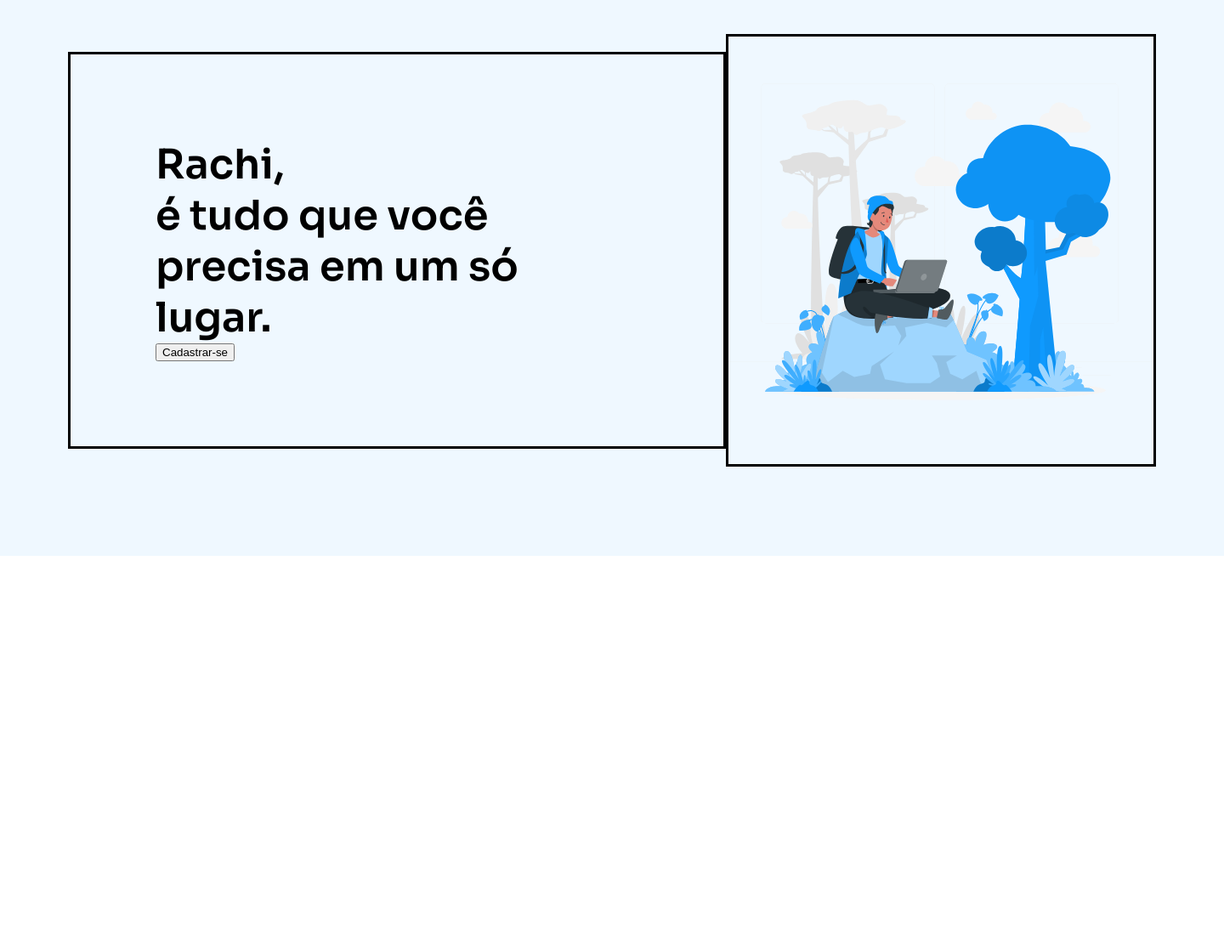
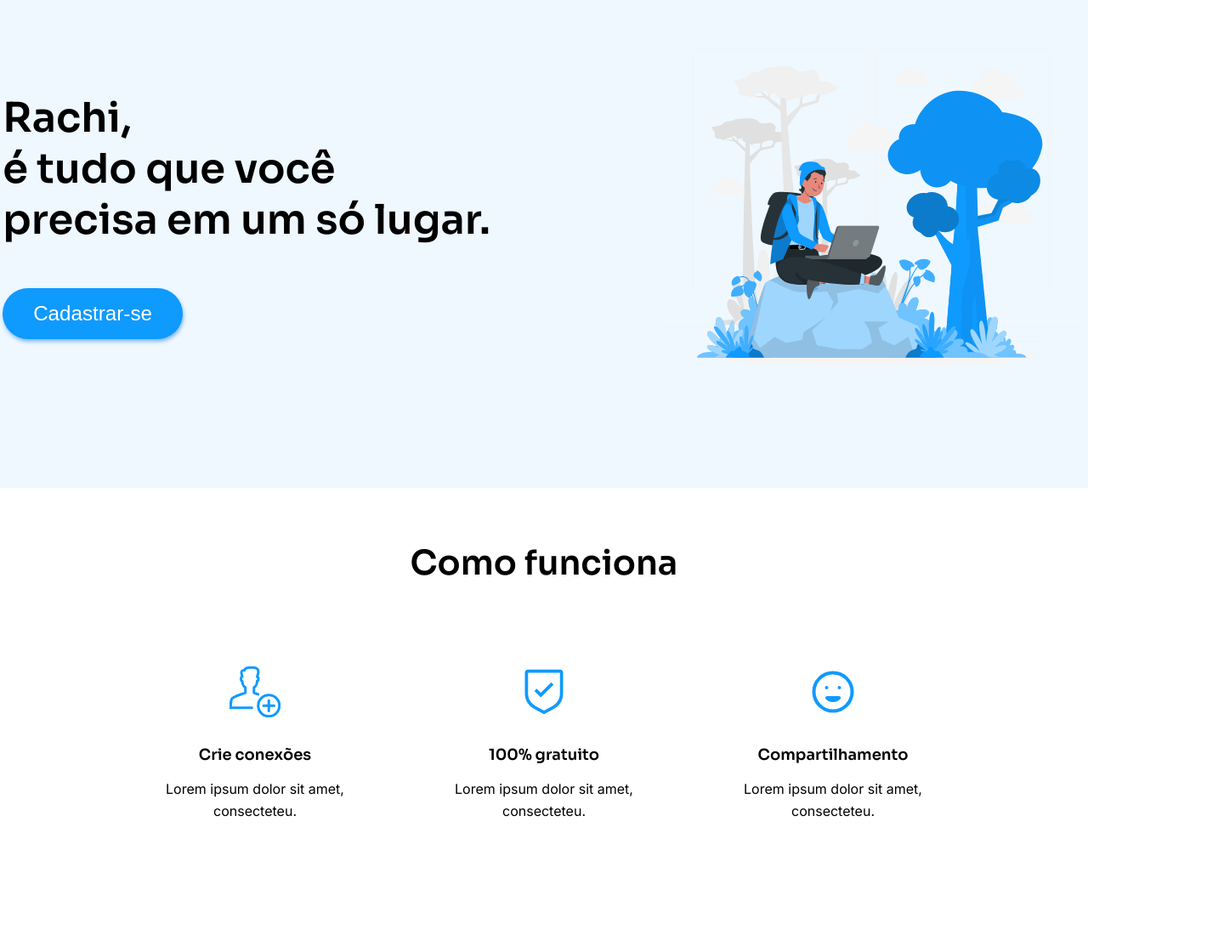
Before and after one commit to joykepler/desafio19, a plain HTML site: page index.html in a window 1280 px wide. Shown: the part 136-1249 px from the top of the page at 85% size, 1440 px wide, since content can reach past the window. Before the commit the page ends 800 px from the top, so only its background shows below. Drawn offline with Linux system fonts and the light colour scheme.

Commit message:
index e style

```diff
--- a/index.html
+++ b/index.html
@@ -20,7 +20,7 @@
    </header>
     <main>
         <section class="c-primario">
-            <div class="layout1">
+            <div class="c-primario__bloco-um">
                 <h1 class="c-primario__titulo">Rachi,
                 </h1>
                 <h1 class="c-primario__titulo">
@@ -29,9 +29,29 @@
                 <h1 class="c-primario__titulo">precisa em um só lugar.</h1>
                 <button class="c-primario__botao">Cadastrar-se</button>
             </div>
-            <div class="layout2">
+            <div class="c-primario__bloco-dois">
                 <img src="img/Working from anywhere-rafiki 1.svg">
             </div>
+        </section>
+        <section class="c-secundario">
+            <h1 class="c-secundario__titulo">Como funciona</h1>
+            <ul class="lista">
+                <li class="lista__item">
+                    <img src="img/conexao.svg">
+                    <h3 class="lista__titulo">Crie conexões</h3>
+                    <p class="lista__paragrafo">Lorem ipsum dolor sit amet, consecteteu.</p>
+                </li>
+                <li class="lista__item">
+                    <img src="img/carbon_security.svg">
+                    <h3 class="lista__titulo">100% gratuito</h3>
+                    <p class="lista__paragrafo">Lorem ipsum dolor sit amet, consecteteu.</p>
+                </li>
+                <li class="lista__item">
+                    <img src="img/heroicons-outline_emoji-happy.svg">
+                    <h3 class="lista__titulo">Compartilhamento</h3>
+                    <p class="lista__paragrafo">Lorem ipsum dolor sit amet, consecteteu.</p>
+                </li>
+            </ul>
         </section>
     </main>
 </body>
--- a/style.css
+++ b/style.css
@@ -2,7 +2,6 @@
 body {
     background: #FFFFFF;
 }
-
 
 header {
     background-color: #FFFFFF;
@@ -39,29 +38,75 @@ nav {
 .c-primario {
     background-color: #EFF8FF;
     width: 100%;
-    height: 35rem;
-    padding: 5rem;
+    height: 640px;
     display: flex;
+    gap: 200px;
     justify-content: center;
     align-items: center;
 }
 
-.layout1 {
-    border: solid;
-    padding: 100px;
-    width: 600px;
+.c-primario__titulo {
+    font-family: Sora;
+    font-size: 48px;
+    font-weight: 600;
+    line-height: 60px;
+    letter-spacing: 0em;
 }
 
-.layout2 {
-    border: solid;
+.c-primario__botao {
+    background-color: #0F9AFE;
+    color:#FFFFFF;
+    border-radius: 50px;
+    border: none;
+    padding: 16px 36px 16px 36px;
+    font-size: 24.2px;
+    box-shadow: 1px 3px 4px 0px #137DE080;
+    margin-top: 50px;
 }
 
-.c-primario__titulo {
+.c-secundario {
+    width: 100%;
+    height: 475px;
+    padding-top: 4rem;
+}
+
+.c-secundario__titulo {
     font-family: Sora;
-font-size: 48px;
-font-weight: 600;
-line-height: 60px;
-letter-spacing: 0em;
-text-align: left;
+    font-size: 40px;
+    font-weight: 600;
+    line-height: 50px;
+    letter-spacing: 0em;
+    text-align: center;
+}
 
+.lista {
+    display: flex;
+    justify-content: center;
+    gap: 100px;
+    margin-top: 6rem;
+    text-align: center;
 }
+
+.lista__item {
+    max-width: 240px;
+    text-align: center;
+}
+
+.lista__titulo {
+    font-family: Sora;
+    font-size: 18px;
+    font-weight: 600;
+    line-height: 23px;
+    letter-spacing: 0em;
+    margin-top: 30px;
+}
+
+.lista__paragrafo {
+    font-family: Inter;
+    font-size: 16px;
+    font-weight: 400;
+    line-height: 26px;
+    letter-spacing: 0em;
+    text-align: center;
+    margin-top: 15px;
+}
```
Also changed, not shown: img/carbon_security.svg (added), img/conexao.svg (added), img/heroicons-outline_emoji-happy.svg (added).
